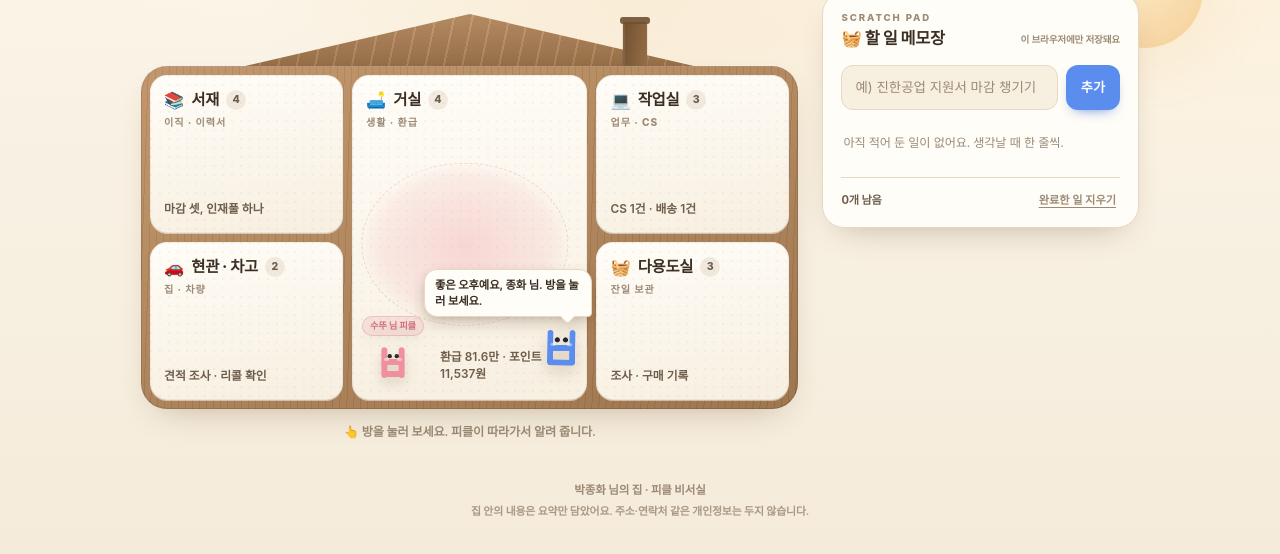
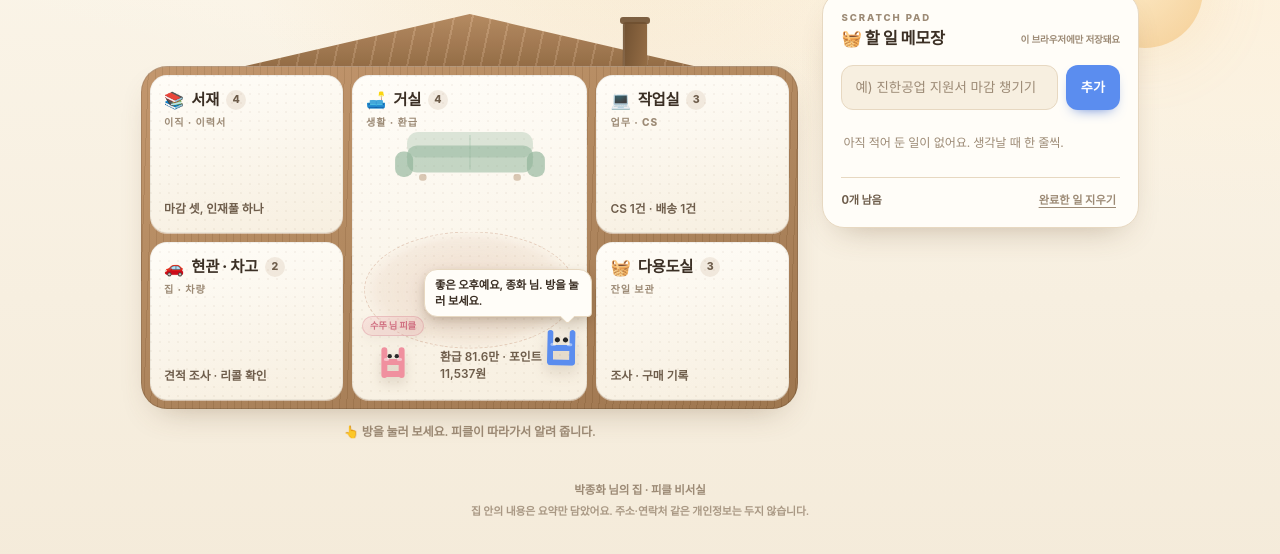
Before and after one commit to mpx9109-alt/Pickle-house, a plain HTML site: page index.html in a window 1280 px wide. Shown: the part 102-656 px from the top of the page. Drawn offline with Linux system fonts and the light colour scheme.

Commit message:
거실에 소파 일러스트와 러그 추가

```diff
--- a/assets/style.css
+++ b/assets/style.css
@@ -305,11 +305,27 @@ main { padding-bottom: 40px; }
 
 /* 방 안의 작은 가구들 */
 .rug {
-  position: absolute; left: 48%; top: 52%; width: 88%; height: 50%;
+  position: absolute; left: 50%; top: 66%; width: 90%; height: 36%;
   transform: translate(-50%, -50%); border-radius: 50%;
-  background: radial-gradient(ellipse at center, rgba(240, 144, 159, .3) 0%, rgba(240, 144, 159, .13) 58%, transparent 72%);
-  border: 1px dashed rgba(208, 111, 128, .26);
+  background: radial-gradient(ellipse at center, rgba(198, 134, 102, .22) 0%, rgba(198, 134, 102, .1) 60%, transparent 74%);
+  border: 1px dashed rgba(184, 122, 92, .3);
   pointer-events: none; z-index: 0;
+}
+.sofa {
+  position: absolute; left: 50%; top: 48px; transform: translateX(-50%);
+  width: 70%; max-width: 230px; height: auto;
+  color: var(--leaf); z-index: 1; pointer-events: none;
+  opacity: .9;
+}
+.sofa .s1 { fill: currentColor; opacity: .5; }
+.sofa .s2 { fill: currentColor; opacity: .3; }
+.sofa .s3 { fill: currentColor; opacity: .62; }
+.sofa .s4 { fill: none; stroke: currentColor; stroke-width: 2; opacity: .28; }
+.sofa .s5 { fill: var(--wood-deep); opacity: .4; }
+[data-theme="night"] .sofa { opacity: .55; }
+[data-theme="night"] .rug {
+  background: radial-gradient(ellipse at center, rgba(214, 150, 110, .16) 0%, rgba(214, 150, 110, .06) 60%, transparent 74%);
+  border-color: rgba(214, 150, 110, .2);
 }
 .room--living::after {
   content: ""; position: absolute; left: 14px; top: 12px; width: 96px; height: 96px;
--- a/index.html
+++ b/index.html
@@ -78,6 +78,15 @@
           <span class="room-line">환급 81.6만 · 포인트 11,537원</span>
         </button>
         <span class="rug" aria-hidden="true"></span>
+        <svg class="sofa" viewBox="0 0 220 96" aria-hidden="true" focusable="false">
+          <rect class="s1" x="26" y="30" width="168" height="36" rx="13"/>
+          <rect class="s2" x="26" y="12" width="168" height="34" rx="15"/>
+          <rect class="s3" x="10" y="38" width="24" height="34" rx="11"/>
+          <rect class="s3" x="186" y="38" width="24" height="34" rx="11"/>
+          <path class="s4" d="M110 16v46"/>
+          <rect class="s5" x="42" y="68" width="10" height="9" rx="4"/>
+          <rect class="s5" x="168" y="68" width="10" height="9" rx="4"/>
+        </svg>
         <span class="pickle-slot" data-slot="living"></span>
         <button class="spouse" type="button" aria-label="수뚜 님 피클에게 인사하기">
           <span class="spouse-tag">수뚜 님 피클</span>
```
